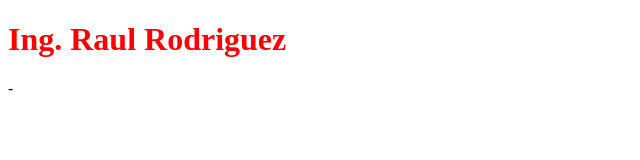
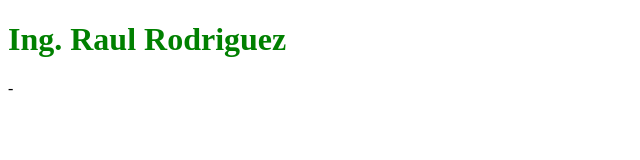
Before and after one commit to raulrodriguez012/mi-sitio, a plain HTML site: page index.html in a window 1280 px wide. Shown: the whole page, without its empty margins (0-640 px from the left). Drawn offline with Linux system fonts and the light colour scheme.

Commit message:
Cambio color a verde

```diff
--- a/index.html
+++ b/index.html
@@ -6,7 +6,7 @@
 </head>
 
 <body>
-    <h1 style="color: red"> Ing. Raul Rodriguez</h1>
+    <h1 style="color: green"> Ing. Raul Rodriguez</h1>
 </body>
 
 </html>-
```
